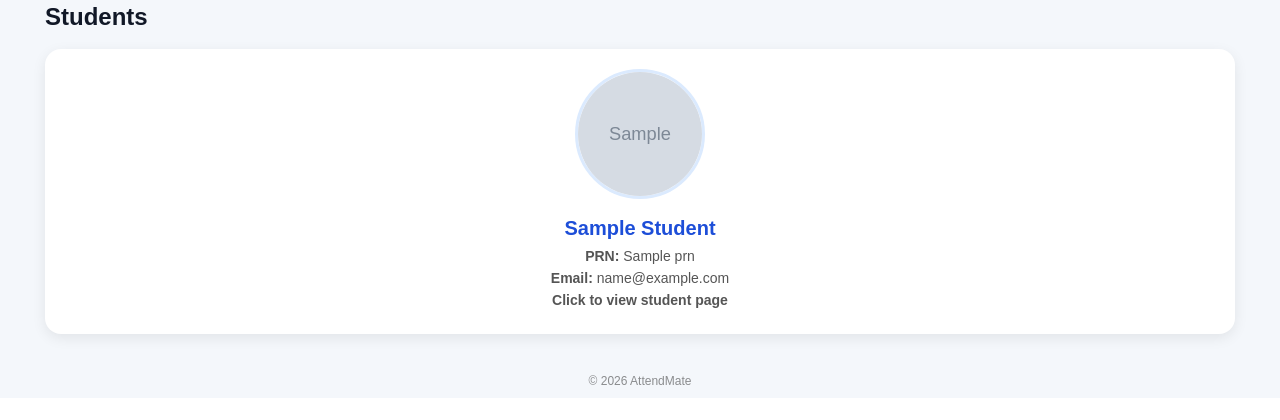
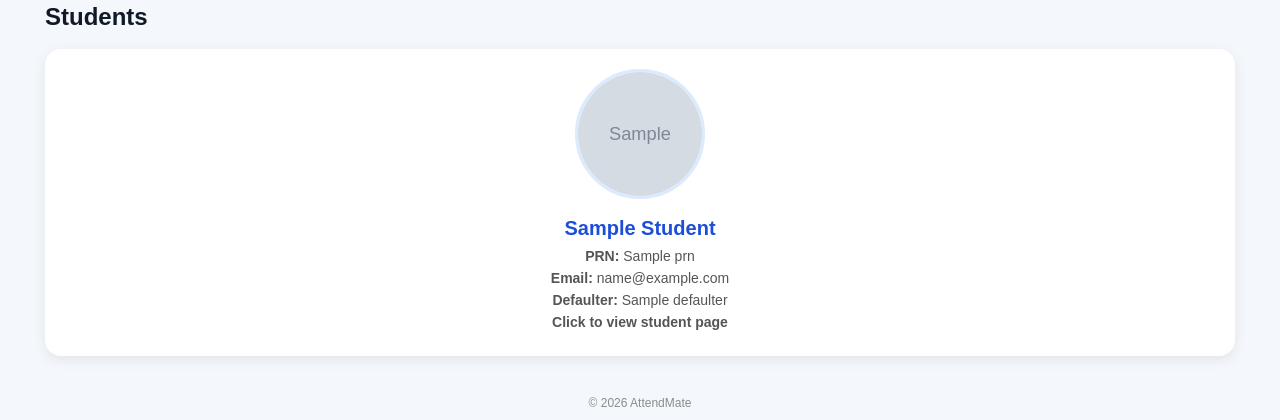
Before and after one commit to omkar3311/Attendmate-application, a FastAPI app: template website/templates/class_dashboard.html in a window 1280 px wide. Shown: the part 739-1159 px from the top of the page. Before the commit the page ends 1124 px from the top, so only its background shows below. Run offline with FastAPI, Linux system fonts and the light colour scheme; the template is opened without the code that fills it: most values are stand-ins (such as "Sample title", 1, 10 or a date in 2020); grey boxes marked "Sample" are stand-in pictures; parts of the project's set-up code (start-up, migrations or seed data) failed here and were passed over.

Commit message:
defualter shown on class dashboard

```diff
--- a/website/main.py
+++ b/website/main.py
@@ -19,7 +19,8 @@ from utils import (
     get_student_dashboard_data_by_prn,
     get_teachers_by_college,
     add_teacher_by_invite,
-    get_college_by_id
+    get_college_by_id,
+    defaulter_students
 
 )
 
@@ -557,6 +558,12 @@ def classroom_dashboard(request: Request, classroom_id: int):
         raise HTTPException(status_code=403, detail="This classroom does not belong to current college")
 
     students = get_students_from_classroom_table(classroom["classroom_table"])
+    defaulters = defaulter_students(classroom["college_id"] ,classroom_id)
+
+    defaulter_map = {d["prn"]: d["defaulter"] for d in defaulters}
+
+    for student in students:
+        student["defaulter"] = defaulter_map.get(student.get("prn"), "NO")
 
     base_url = str(request.base_url).rstrip("/")
     student_join_link = f"http://127.0.0.1:8000/student/invite/{CURRENT_COLLEGE['id']}/{classroom['id']}"
--- a/website/templates/class_dashboard.html
+++ b/website/templates/class_dashboard.html
@@ -476,6 +476,7 @@
                         <h3>{{ student.student_name | title }}</h3>
                         <p><strong>PRN:</strong> {{ student.prn }}</p>
                         <p><strong>Email:</strong> {{ student.email or "-" }}</p>
+                        <p><strong>Defaulter:</strong> {{ student.defaulter }}</p>
                         <p class="view-text">Click to view student page</p>
                     </a>
                 {% endfor %}
--- a/website/utils.py
+++ b/website/utils.py
@@ -104,7 +104,6 @@ def teacher_login(college_id, teacher_name: str, email: str, password: str):
         user = data[0]
 
         if check_password(password, user["password"]):
-            print(user)
             return user
 
         return None
```
